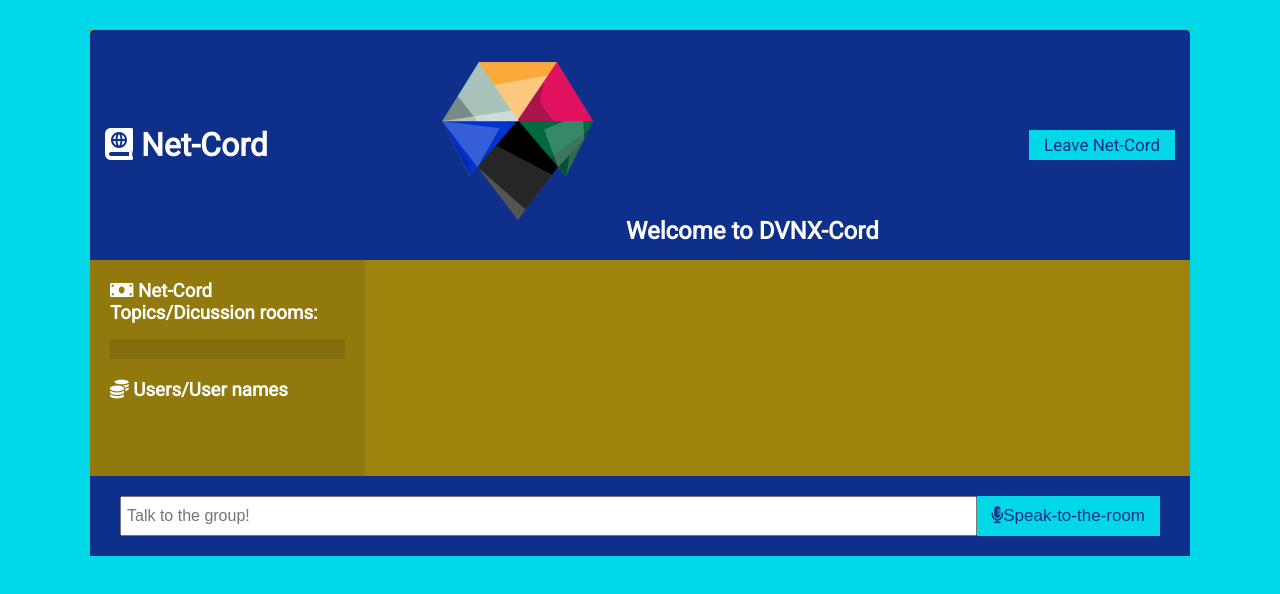
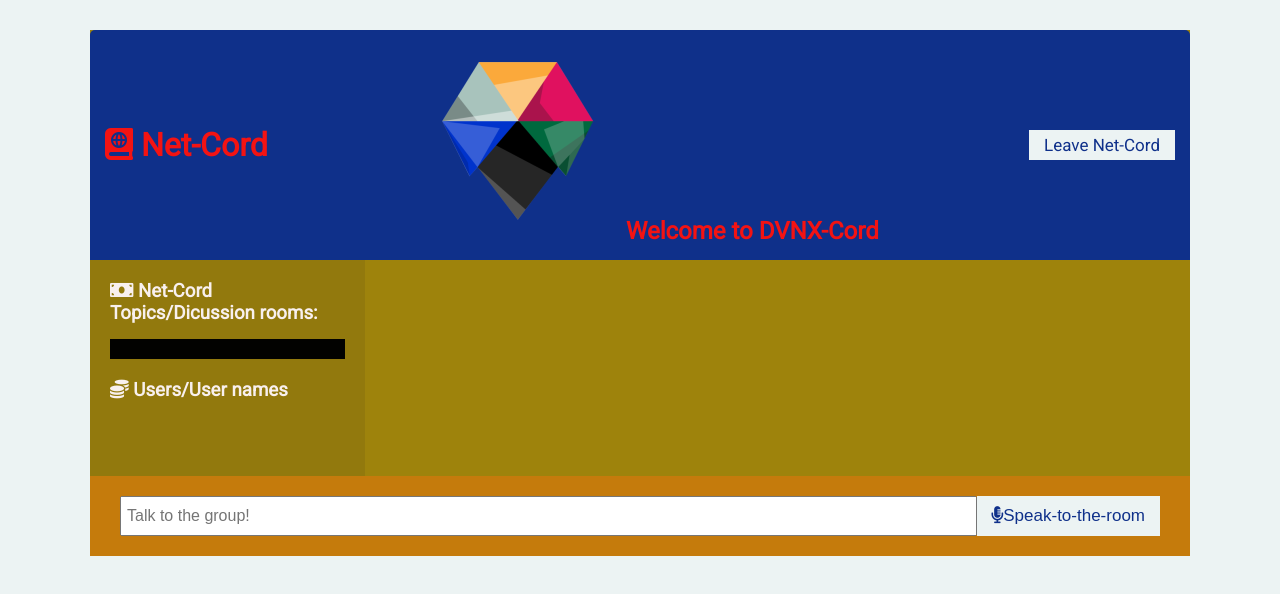
Before and after one commit to PeterdQuinn/Net-Cord, a website: page public/chat.html in a window 1280 px wide. Drawn offline with nearby package versions, Linux system fonts and the light colour scheme; no server answers.

Commit message:
adding css

```diff
--- a/public/CSS/style.css
+++ b/public/CSS/style.css
@@ -3,7 +3,7 @@
 :root {
 	--dark-color-a: hsl(224, 81%, 30%);
 	--dark-color-b: rgba(22, 22, 24, 0.082);
-	--light-color: #00d8e7;
+	--light-color: #ecf3f3;
 	--success-color: hsl(120, 14%, 4%);
 	--error-color: #c57b0c;
 }
@@ -49,7 +49,7 @@ a {
 
 .chat-header {
 	background: var(--dark-color-a);
-	color: #fff;
+	color: rgb(243, 19, 19);
 	border-top-left-radius: 5px;
 	border-top-right-radius: 5px;
 	padding: 15px;
@@ -65,14 +65,14 @@ a {
 
 .chat-sidebar {
 	background: var(--dark-color-b);
-	color: #fff;
+	color: rgba(250, 242, 242, 0.986);
 	padding: 20px 20px 60px;
 	overflow-y: scroll;
 }
 
 .chat-sidebar h2 {
 	font-size: 20px;
-	background: rgba(0, 0, 0, 0.1);
+	background: rgba(0, 0, 0, 0.986);
 	padding: 10px;
 	margin-bottom: 20px;
 }
@@ -94,7 +94,7 @@ a {
 .chat-messages .message {
 	padding: 10px;
 	margin-bottom: 15px;
-	background-color: var(--light-color);
+	background-color: rgba(73, 221, 80, 0.986);
 	border-radius: 5px;
 }
 
@@ -112,7 +112,7 @@ a {
 
 .chat-form-container {
 	padding: 20px 30px;
-	background-color: var(--dark-color-a);
+	background-color: var(--error-color);
 }
 
 .chat-form-container form {
@@ -136,14 +136,14 @@ a {
 .join-header {
 	text-align: center;
 	padding: 20px;
-	background: var(--dark-color-a);
+	background: var(--light-color);
 	border-top-left-radius: 5px;
 	border-top-right-radius: 5px;
 }
 
 .join-main {
 	padding: 30px 40px;
-	background: var(--dark-color-b);
+	background: rgba(#777);
 }
 
 .join-main p {
```
